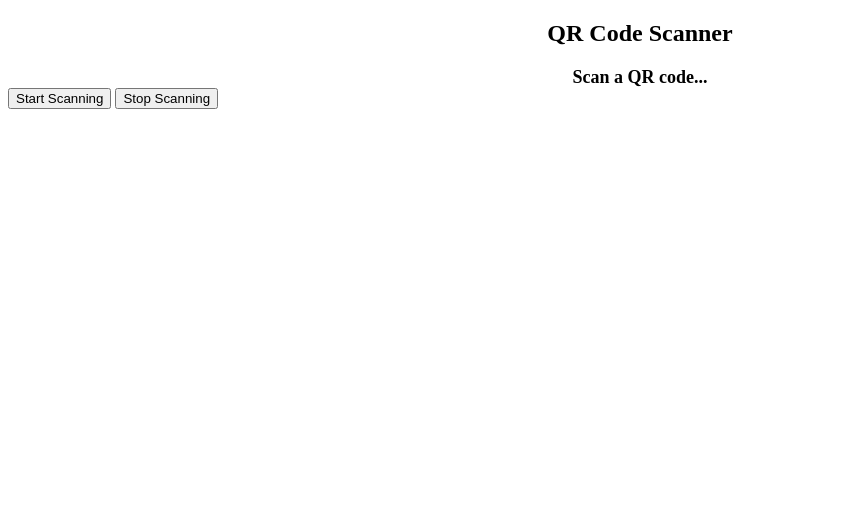
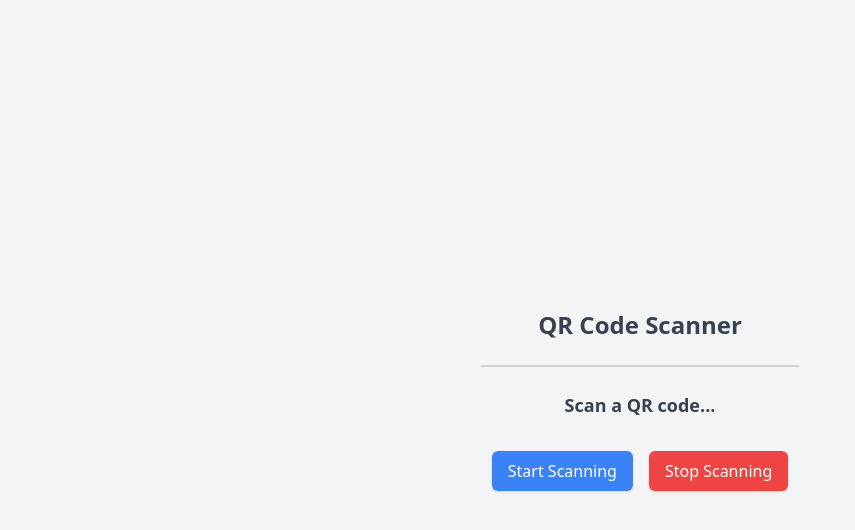
Before and after one commit to acrosscoder/acrosscoder.github.io, a plain HTML site: page qr.html in a window 1280 px wide. Shown: the whole page, without its empty margins (0-855 px from the left). Drawn offline with nearby package versions, Linux system fonts and the light colour scheme.

Commit message:
Update qr.html

```diff
--- a/qr.html
+++ b/qr.html
@@ -5,25 +5,23 @@
     <meta name="viewport" content="width=device-width, initial-scale=1.0">
     <title>QR Code Scanner</title>
     <script src="https://unpkg.com/html5-qrcode" defer></script>
-    <style>
-        #reader {
-            width: 300px;
-            margin: auto;
-        }
-        #output {
-            margin-top: 20px;
-            font-size: 18px;
-            font-weight: bold;
-            text-align: center;
-        }
-    </style>
+    <script src="https://cdn.tailwindcss.com"></script>
 </head>
-<body>
-    <h2 style="text-align: center;">QR Code Scanner</h2>
-    <div id="reader"></div>
-    <div id="output">Scan a QR code...</div>
-    <button id="startButton">Start Scanning</button>
-    <button id="stopButton">Stop Scanning</button>
+<body class="flex flex-col items-center justify-center min-h-screen bg-gray-100">
+    <h2 class="text-2xl font-semibold text-gray-700 mb-6">QR Code Scanner</h2>
+
+    <div id="reader" class="w-80 border border-gray-300 rounded-lg shadow-md"></div>
+
+    <div id="output" class="mt-6 text-lg font-bold text-gray-700">Scan a QR code...</div>
+
+    <div class="mt-8 flex space-x-4">
+        <button id="startButton" class="px-4 py-2 bg-blue-500 text-white rounded-md shadow hover:bg-blue-600 focus:outline-none">
+            Start Scanning
+        </button>
+        <button id="stopButton" class="px-4 py-2 bg-red-500 text-white rounded-md shadow hover:bg-red-600 focus:outline-none">
+            Stop Scanning
+        </button>
+    </div>
 
     <script>
         let html5QrCode;
```
